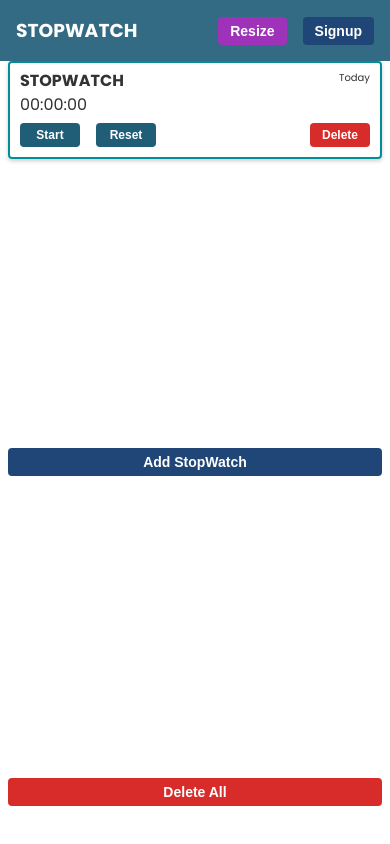
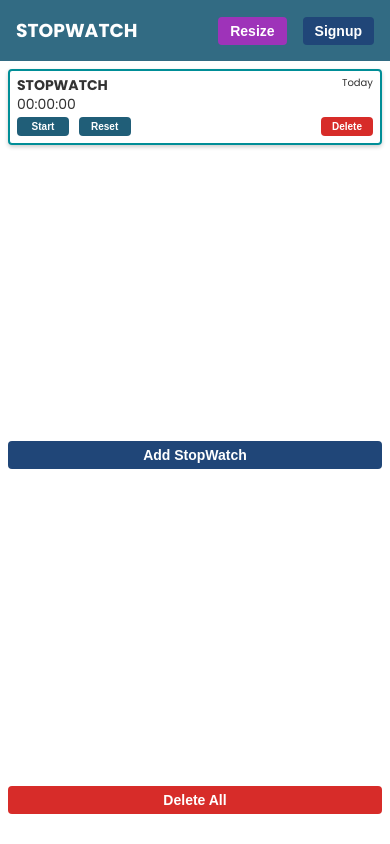
Before and after one commit to pierocapra/stop-watch, a React (Create React App) app: page /test-page in a window 390 px wide. Built offline with nearby package versions, Linux system fonts and the light colour scheme; no server answers.

Commit message:
feat: Globals styles .4

```diff
--- a/src/App.css
+++ b/src/App.css
@@ -162,8 +162,8 @@ input[type="text"]:focus {
   min-height: 0;
   max-height: calc(100vh - 200px);
   padding-right: 8px;
-  margin-top: 0.5rem;
-  padding-bottom: 1rem;
+  margin-top: 0.4rem;
+  padding-bottom: 0.8rem;
   border-bottom: 1px solid #e0e0e0;
 }
 
@@ -172,9 +172,9 @@ input[type="text"]:focus {
   display: flex;
   flex-direction: column;
   align-items: stretch;
-  gap: 16px;
+  gap: 12px;
   width: 100%;
-  margin-bottom: 1rem;
+  margin-bottom: 0.75rem;
 }
 
 /* Stopwatch buttons section */
@@ -183,9 +183,9 @@ input[type="text"]:focus {
   flex-direction: row;
   justify-content: center;
   align-items: center;
-  gap: 1rem;
+  gap: 0.75rem;
   width: 100%;
-  padding-top: 0.75rem;
+  padding-top: 0.6rem;
   border-top: 1px solid #e0e0e0;
   margin-top: auto;
   /* Push to bottom of scrollable area */
@@ -213,7 +213,7 @@ input[type="text"]:focus {
 .stopwatch-container {
   display: flex;
   flex-direction: column;
-  padding: 10px;
+  padding: 9px;
   border-radius: 4px;
   box-shadow: 0 2px 4px rgba(0, 0, 0, 0.2);
   transition: transform 0.3s;
@@ -221,8 +221,8 @@ input[type="text"]:focus {
 }
 
 .stopwatch-container h2 {
-  margin: 0 0 8px;
-  font-size: 16px;
+  margin: 0 0 6px;
+  font-size: 15px;
   font-weight: bold;
   cursor: pointer;
 }
@@ -236,7 +236,7 @@ input[type="text"]:focus {
 .stopwatch-container .stopwatch-info {
   display: flex;
   justify-content: space-between;
-  gap: 1rem;
+  gap: 0.75rem;
 }
 
 .stopwatch-container .stopwatch-info p {
@@ -246,7 +246,7 @@ input[type="text"]:focus {
 
 .stopwatch-container .stopwatch-time {
   margin: 0;
-  font-size: 16px;
+  font-size: 15px;
 }
 
 .stopwatch-container .stopwatch-time-not-clickable {
@@ -282,25 +282,25 @@ input[type="text"]:focus {
 .stopwatch-controls {
   display: flex;
   justify-content: space-between;
-  gap: 2rem;
+  gap: 1.25rem;
 }
 
 .stopwatch-container .button {
-  padding: 5px 10px;
-  font-size: 12px;
+  padding: 5px 9px;
+  font-size: 11px;
   font-weight: bold;
-  margin-top: 10px;
+  margin-top: 8px;
   color: #ffffff;
   border: none;
   border-radius: 4px;
   cursor: pointer;
   transition: background-color 0.3s;
   background-color: #205e78;
-  min-width: 60px;
+  min-width: 58px;
 }
 
 .stopwatch-container .button:not(:last-child) {
-  margin-right: 1rem;
+  margin-right: 0.75rem;
 }
 
 .stopwatch-container .button:hover {
@@ -876,7 +876,7 @@ input[type="text"]:focus {
   max-width: 600px;
   padding: 10px;
   border: 2px solid #205e78;
-  border-radius: 4px;
+  border-radius: 10px;
   background-color: #205e7810;
   box-shadow: 0 2px 4px rgba(0, 0, 0, 0.2);
   align-self: start;
@@ -890,7 +890,7 @@ input[type="text"]:focus {
   display: flex;
   justify-content: space-between;
   align-items: center;
-  margin-bottom: 1rem;
+  margin-bottom: 0.5rem;
 }
 
 .todo-section h2 {
@@ -924,10 +924,10 @@ input[type="text"]:focus {
 
 .todo-form {
   display: flex;
-  gap: 0.5rem;
-  margin-bottom: 1.5rem;
+  gap: 0.4rem;
+  margin-bottom: 1rem;
   align-items: flex-end;
-  padding: 1rem;
+  padding: 0.8rem;
   background-color: #f8f9fa;
   border-radius: 6px;
   border: 1px solid #e9ecef;
@@ -999,14 +999,14 @@ input[type="text"]:focus {
   display: flex;
   justify-content: space-between;
   align-items: center;
-  padding: 12px 8px 12px 4px;
-  margin-bottom: 8px;
+  padding: 8px 6px 8px 3px;
+  margin-bottom: 6px;
   border-radius: 4px;
   background-color: #ffffff;
   border: 1px solid #e0e0e0;
   transition: all 0.3s ease;
-  min-height: 44px;
-  gap: 8px;
+  min-height: 38px;
+  gap: 6px;
   cursor: grab;
   position: relative;
 }
@@ -1062,7 +1062,7 @@ input[type="text"]:focus {
   display: flex;
   align-items: center;
   flex: 1;
-  gap: 12px;
+  gap: 9px;
   min-width: 0;
   pointer-events: none;
 }
@@ -1122,10 +1122,10 @@ input[type="text"]:focus {
 
 .todo-delete-button {
   margin-top: 0 !important;
-  padding: 6px 8px;
-  min-width: 36px;
-  width: 36px;
-  height: 30px;
+  padding: 4px 6px;
+  min-width: 30px;
+  width: 30px;
+  height: 26px;
   white-space: nowrap;
   flex-shrink: 0;
   display: flex;
@@ -1137,8 +1137,8 @@ input[type="text"]:focus {
 }
 
 .todo-delete-button svg {
-  width: 16px;
-  height: 16px;
+  width: 14px;
+  height: 14px;
   color: inherit;
 }
 
@@ -1165,14 +1165,47 @@ input[type="text"]:focus {
 /* Responsive design */
 @media only screen and (max-width: 600px) {
   .container {
-    padding: 0 0.5rem 0.5rem 0.5rem;
+    padding: 0.5rem 0.5rem 0rem 0.5rem;
     grid-template-rows: auto minmax(150px, 1fr) minmax(100px, auto);
   }
 
   .stopwatch-section {
     max-height: calc(100vh - 160px);
-    margin-top: 0.5rem;
+    margin-top: 0.25rem;
     padding-bottom: 0.5rem;
+  }
+
+  .stopwatch-list {
+    gap: 10px;
+    margin-bottom: 0.5rem;
+  }
+
+  .stopwatch-container {
+    padding: 7px;
+  }
+
+  .stopwatch-container h2 {
+    margin: 0 0 5px;
+    font-size: 14px;
+  }
+
+  .stopwatch-container .stopwatch-time {
+    font-size: 14px;
+  }
+
+  .stopwatch-container .button {
+    padding: 4px 7px;
+    font-size: 10px;
+    margin-top: 6px;
+    min-width: 52px;
+  }
+
+  .stopwatch-controls {
+    gap: 1rem;
+  }
+
+  .stopwatch-container .button:not(:last-child) {
+    margin-right: 0.6rem;
   }
 
   .todo-section {
@@ -1183,8 +1216,8 @@ input[type="text"]:focus {
 
   .todo-form {
     flex-direction: column;
-    gap: 1rem;
-    padding: 0.75rem;
+    gap: 0.75rem;
+    padding: 0.6rem;
   }
 
   .todo-toggle-button {
@@ -1195,12 +1228,13 @@ input[type="text"]:focus {
   }
 
   .todo-item {
-    padding: 8px 6px 8px 2px;
-    gap: 6px;
+    padding: 6px 4px 6px 2px;
+    gap: 5px;
+    min-height: 36px;
   }
 
   .todo-content {
-    gap: 8px;
+    gap: 7px;
   }
 
   .drag-handle svg {
@@ -1209,15 +1243,15 @@ input[type="text"]:focus {
   }
 
   .todo-delete-button {
-    min-width: 32px;
-    width: 32px;
-    height: 26px;
-    padding: 4px 6px;
+    min-width: 28px;
+    width: 28px;
+    height: 24px;
+    padding: 3px 5px;
   }
 
   .todo-delete-button svg {
-    width: 14px;
-    height: 14px;
+    width: 12px;
+    height: 12px;
   }
 
   .stopwatch-buttons {
@@ -1232,13 +1266,6 @@ input[type="text"]:focus {
 
   .day-stopwatch-section {
     padding: 0.4rem 0.75rem;
-  }
-
-  .day-stopwatch-container {
-    /* padding: 0.6rem 0.75rem; */
-    /* gap: 1rem;
-    flex-wrap: wrap;
-    min-height: auto; */
   }
 
   .day-stopwatch-container .stopwatch {
--- a/src/main.js
+++ b/src/main.js
@@ -551,7 +551,19 @@ function Main() {
               ))}
             </div>
           )}
+        </div>
 
+        {addStopwatch && (
+          <AddStopWatch
+            onAddStopWatch={addStopWatchHandler}
+            closeModal={closeModal}
+          />
+        )}
+        {deleteAllAlert && (
+          <DeleteAllModal deleteAll={deleteAll} closeModal={closeModal} />
+        )}
+
+        <div className="todo-section-with-buttons">
           <div className="stopwatch-buttons">
             <button className="button" onClick={handleAddStopwatchModal}>
               Add StopWatch
@@ -565,19 +577,8 @@ function Main() {
               </button>
             )}
           </div>
+          <TodoList />
         </div>
-
-        {addStopwatch && (
-          <AddStopWatch
-            onAddStopWatch={addStopWatchHandler}
-            closeModal={closeModal}
-          />
-        )}
-        {deleteAllAlert && (
-          <DeleteAllModal deleteAll={deleteAll} closeModal={closeModal} />
-        )}
-
-        <TodoList />
       </div>
     </div>
   );
```
